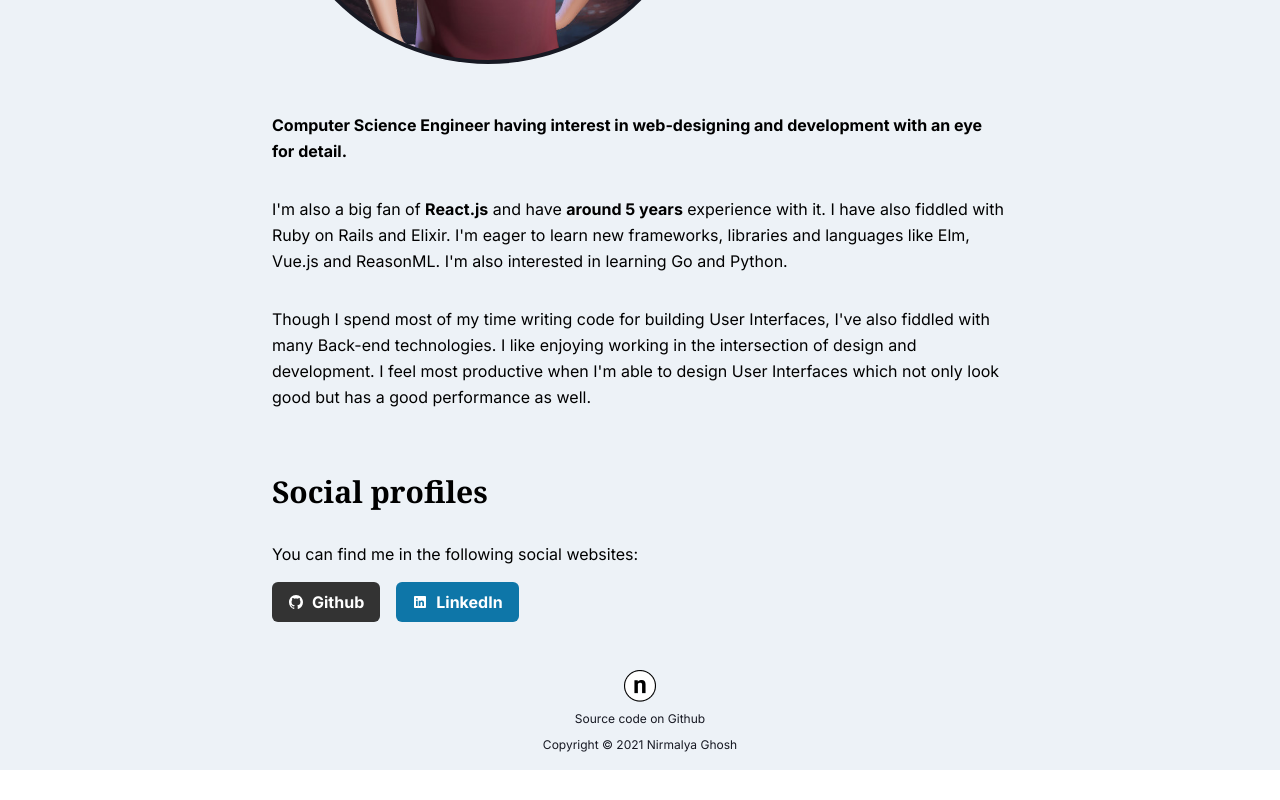
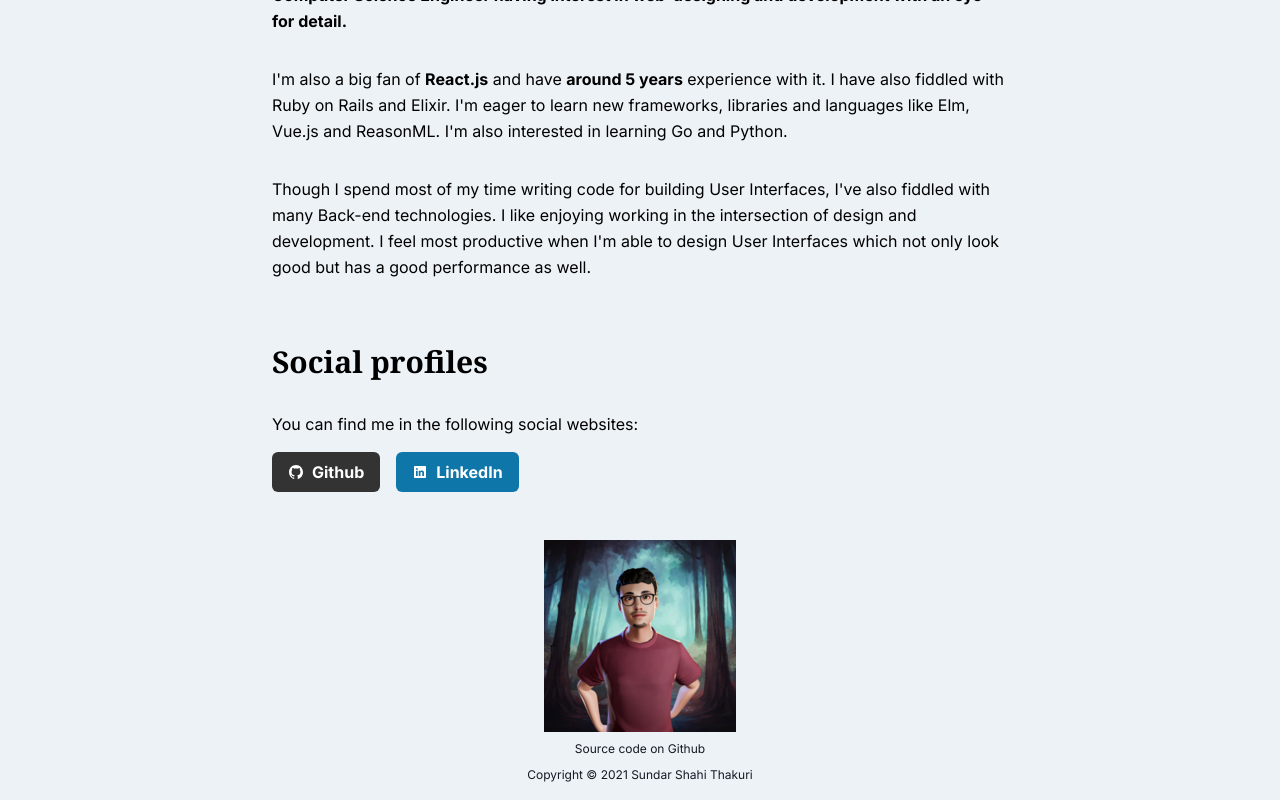
Before and after one commit to sundarshahi/sundarshahithakuri.com.np, a Next.js app: page /about in a window 1280 px wide. Shown: the part 536-1336 px from the top of the page. Before the commit the page ends 1306 px from the top, so only its background shows below. Built offline with nearby package versions, Linux system fonts and the light colour scheme.

Commit message:
update favicon

```diff
--- a/components/footer/index.tsx
+++ b/components/footer/index.tsx
@@ -37,13 +37,13 @@ const SocialLinks: FC = () => {
               </Link>
             </Box>
             <Box>
-              <_Link href="https://github.com/ghoshnirmalya/nirmalyaghosh.com">
+              <_Link href="https://github.com/sundarshahi">
                 Source code on Github
               </_Link>
             </Box>
             <Box>
               <Text>
-                Copyright &copy; {new Date().getFullYear()} Nirmalya Ghosh
+                Copyright &copy; {new Date().getFullYear()} Sundar Shahi Thakuri
               </Text>
             </Box>
           </Stack>
--- a/components/pages/about/base/index.tsx
+++ b/components/pages/about/base/index.tsx
@@ -24,8 +24,8 @@ const Page: FC = () => {
           <Image
             objectFit="cover"
             src="/images/common/sundar.jpeg"
-            alt="Nirmalya Ghosh"
-            size={20}
+            alt="Sundar Shahi Thakuri"
+            width={150}
             bg={cardColor[colorMode]}
             color={cardBgColor[colorMode]}
             rounded="full"
@@ -89,7 +89,7 @@ const Page: FC = () => {
             <Link
               py={2}
               px={4}
-              href="https://github.com/ghoshnirmalya"
+              href="https://github.com/sundarshahi"
               rounded="md"
               bg="#333"
               color="#fff"
@@ -103,7 +103,7 @@ const Page: FC = () => {
             <Link
               py={2}
               px={4}
-              href="https://www.linkedin.com/in/ghoshnirmalya/"
+              href="https://www.linkedin.com/in/sundarshahi/"
               rounded="md"
               bg="#0e76a8"
               color="#fff"
```
Also changed, not shown: public/images/common/favicon.png, public/images/common/favicon1.png (added).
